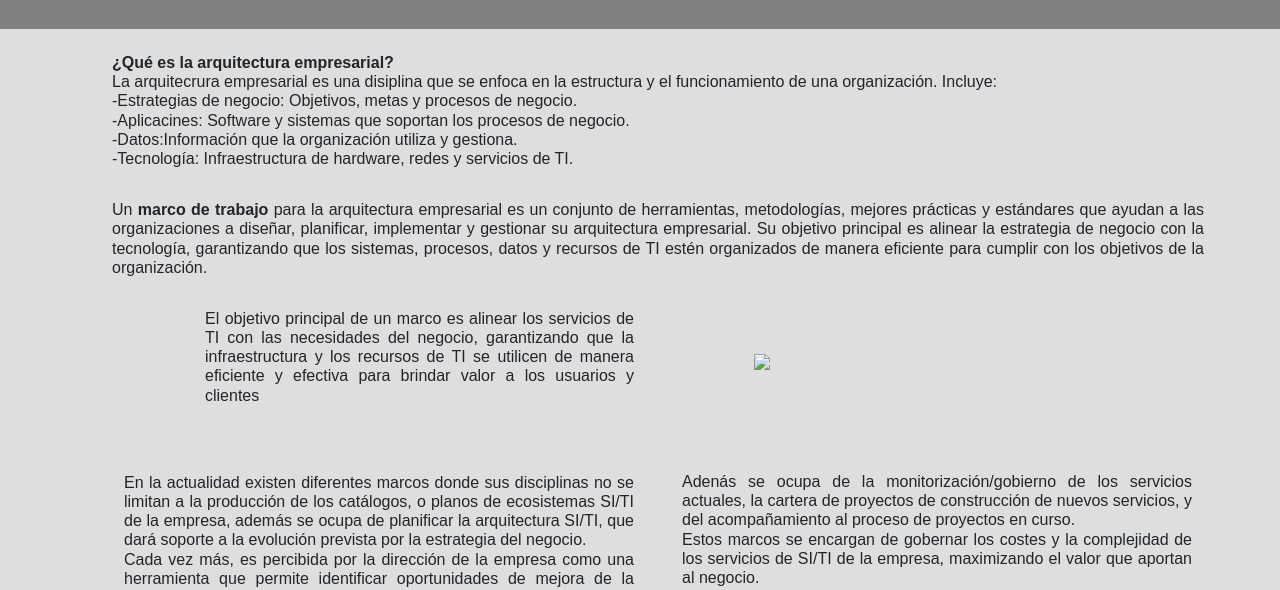
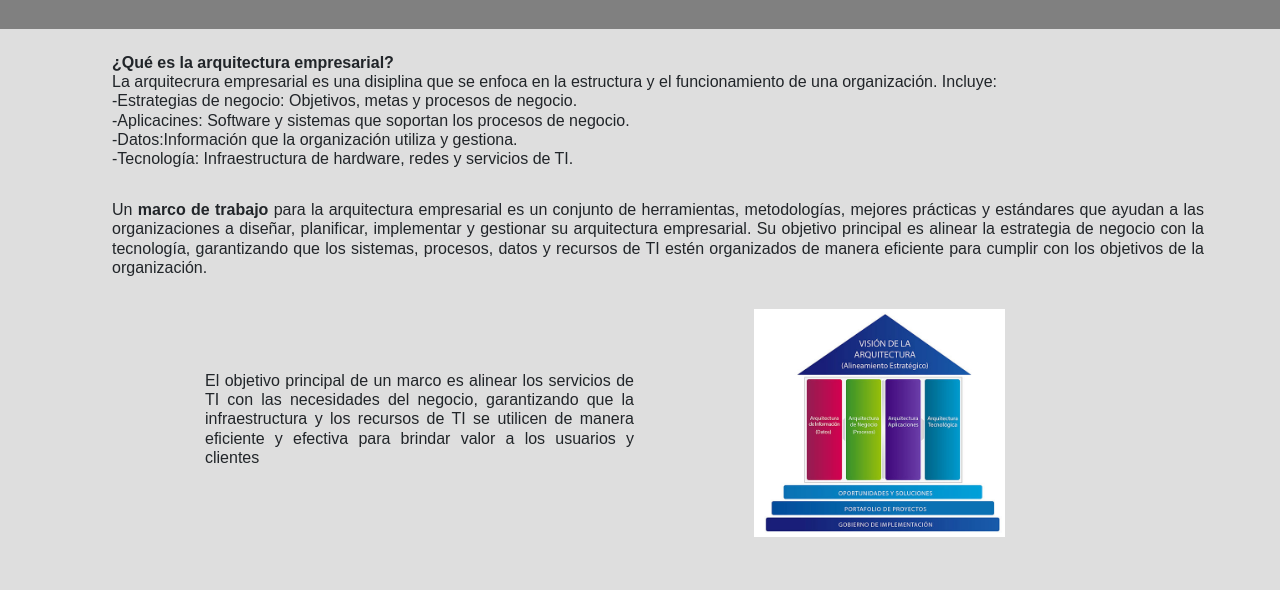
Before and after one commit to NagotsuItami20052002/NagotsuItami20052002.github.io, a plain HTML site: page index.html in a window 1280 px wide. Shown: the part 107-697 px from the top of the page. Drawn offline with nearby package versions, Linux system fonts and the light colour scheme.

Commit message:
Update index.html

```diff
--- a/index.html
+++ b/index.html
@@ -58,7 +58,7 @@
           </h6>
         </div>
         <div class="col-6 ps-5">
-          <img src="rquitectura-de-procesos-de-negocio-big.jpg" class="img-fluid ps-5" width="60%">
+          <img src="arquitectura-de-procesos-de-negocio-big.jpg" class="img-fluid ps-5" width="60%">
         </div>
       </div>
       <div class="row align-items-center py-2 pt-3">
```
